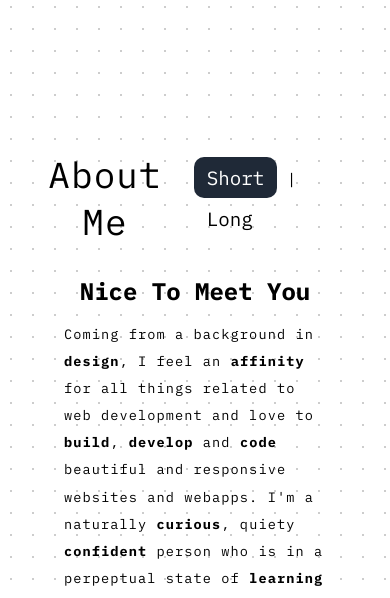
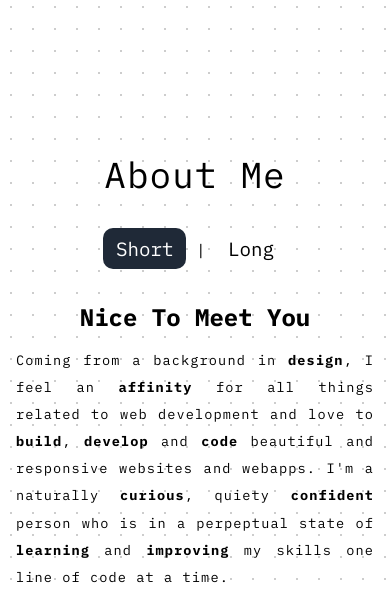
Before and after one commit to Kieran27/Personal-Portfolio, a plain HTML site: page index.html in a window 390 px wide. Shown: the part 730-1328 px from the top of the page. Drawn offline with nearby package versions, Linux system fonts and the light colour scheme.

Commit message:
Added styling changes for small devices - swapped animations for project images

```diff
--- a/styles.css
+++ b/styles.css
@@ -333,6 +333,7 @@ button {
   font-size: 1.2rem;
   margin-right: 3rem;
   margin-left: 3rem;
+  margin-bottom: 1.5rem;
 }
 
 [data-id="bio-short"] {
@@ -803,6 +804,30 @@ button {
     padding: 1rem;
   }
 
+  .about-me-header {
+    flex-direction: column;
+    justify-content: center;
+  }
+
+  .about-me-header-right {
+    margin-bottom: 2rem;
+  }
+
+  .about-me-container p {
+    margin-left: 0;
+    margin-right: 0;
+    font-size: 1.1rem;
+    text-align: justify;
+  }
+
+  .revealed.slide-left {
+    animation: appear-in 1s ease both;
+  }
+
+  .revealed.slide-right {
+    animation: appear-in 1s ease both;
+  }
+
   .project-left {
     width: 100%;
   }
```
